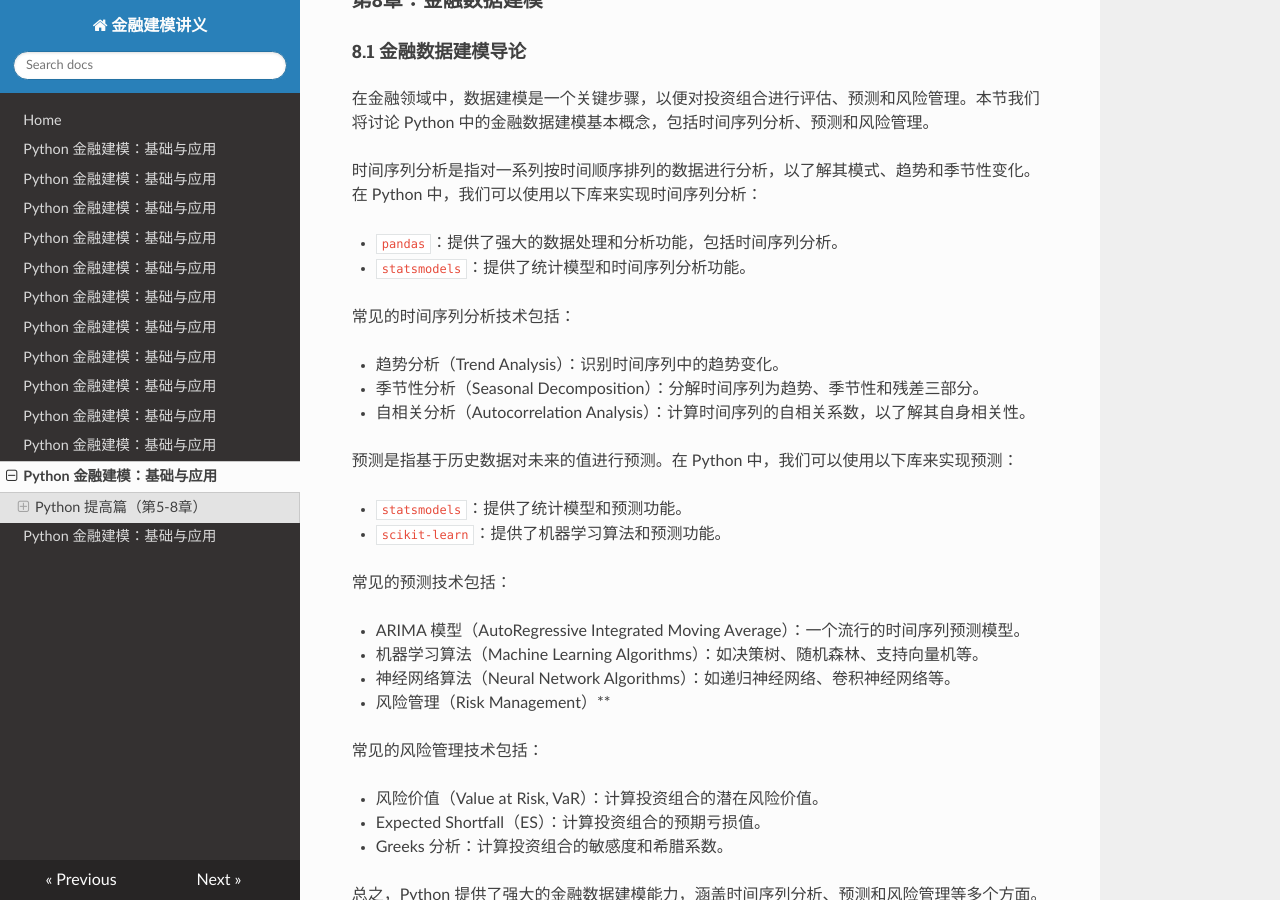
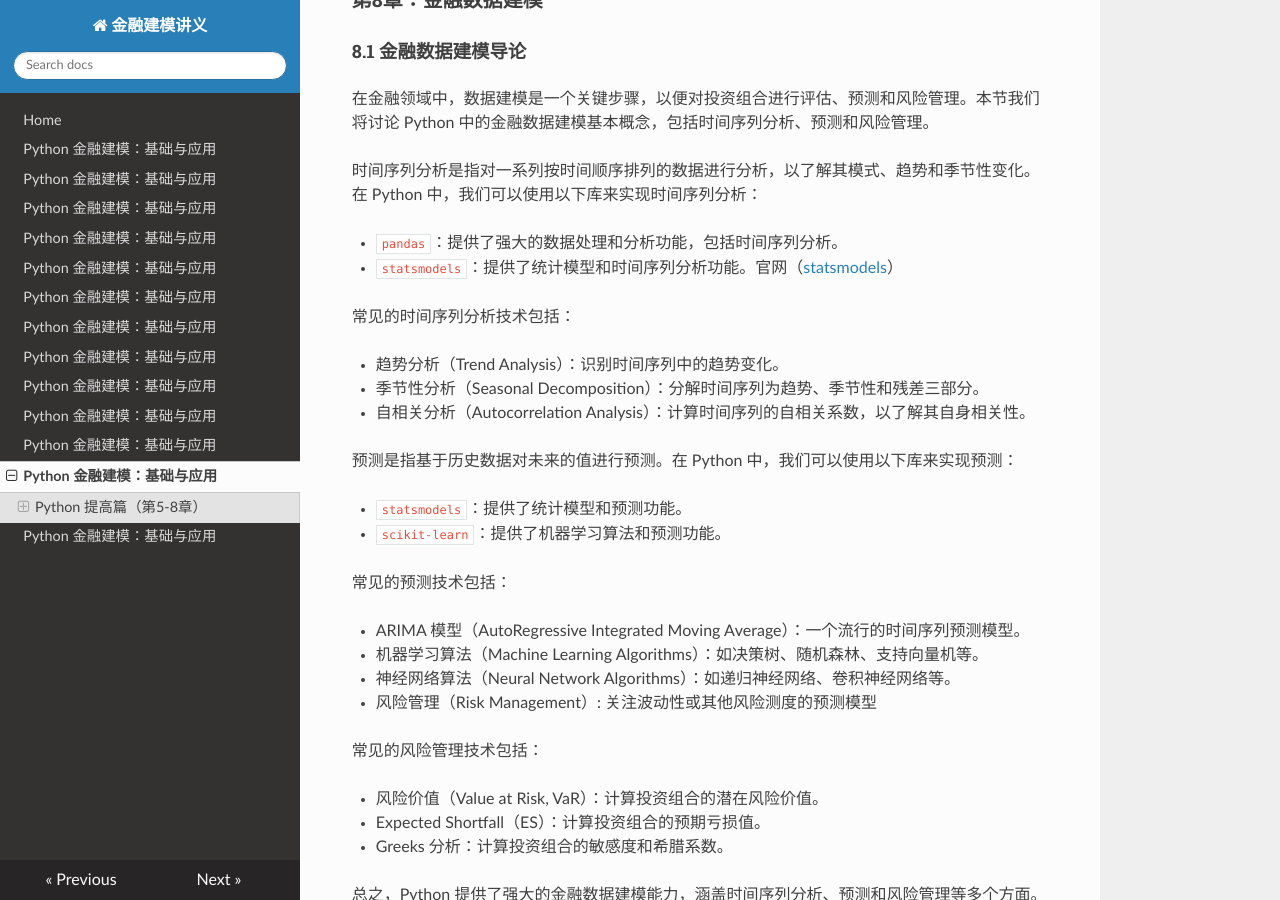
Before and after one commit to sihtyh/draft_textbook, an MkDocs documentation site: the page built from docs/draft_chapter8.md, in a window 1280 px wide and 900 px high, scrolled down 483 px. Built offline with MkDocs 1.6.1, drawn with Linux system fonts in a browser that asks for light colours; nearby versions of some CDN libraries.

Commit message:
Add files via upload

```diff
--- a/docs/draft_chapter8.md
+++ b/docs/draft_chapter8.md
@@ -21,7 +21,7 @@ MIT Licensed | Copyright © 2024-present by [Yun Liao](mailto:james@x.cool)
 时间序列分析是指对一系列按时间顺序排列的数据进行分析，以了解其模式、趋势和季节性变化。在 Python 中，我们可以使用以下库来实现时间序列分析：
 
 * `pandas`：提供了强大的数据处理和分析功能，包括时间序列分析。
-* `statsmodels`：提供了统计模型和时间序列分析功能。
+* `statsmodels`：提供了统计模型和时间序列分析功能。官网（[statsmodels](https://www.statsmodels.org/stable/index.html)）
 
 常见的时间序列分析技术包括：
 
@@ -39,7 +39,7 @@ MIT Licensed | Copyright © 2024-present by [Yun Liao](mailto:james@x.cool)
 * ARIMA 模型（AutoRegressive Integrated Moving Average）：一个流行的时间序列预测模型。
 * 机器学习算法（Machine Learning Algorithms）：如决策树、随机森林、支持向量机等。
 * 神经网络算法（Neural Network Algorithms）：如递归神经网络、卷积神经网络等。
-* 风险管理（Risk Management）**
+* 风险管理（Risk Management）: 关注波动性或其他风险测度的预测模型
 
 常见的风险管理技术包括：
 
```
